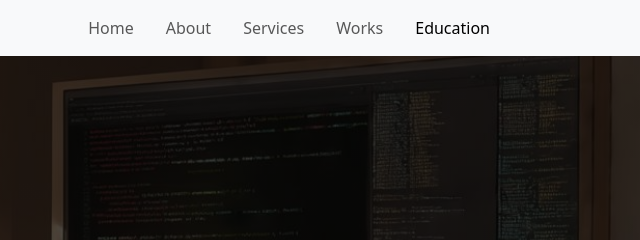
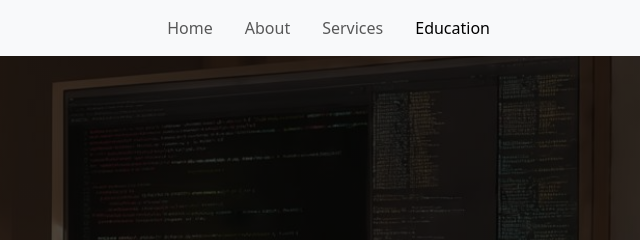
Before and after one commit to MarkLevkovich/leonchick, a plain HTML site: page index.html in a window 1280 px wide. Shown: the top 240 px of the page, 640-1280 px from the left. Drawn offline with nearby package versions, Linux system fonts and the light colour scheme; files whose address does not match are found by name.

Commit message:
Update index.html

```diff
--- a/index.html
+++ b/index.html
@@ -34,9 +34,6 @@
               </li>
               <li class="nav-item pe-3">
                 <a class="nav-link active" aria-current="page" href="#service">Services</a>
-              </li>
-              <li class="nav-item pe-3">
-                <a class="nav-link active" aria-current="page" href="#portfolio">Works</a>
               </li>
               <li class="nav-item pe-3">
                 <a class="nav-link active" aria-current="page" href="#counter">Education</a>
```
